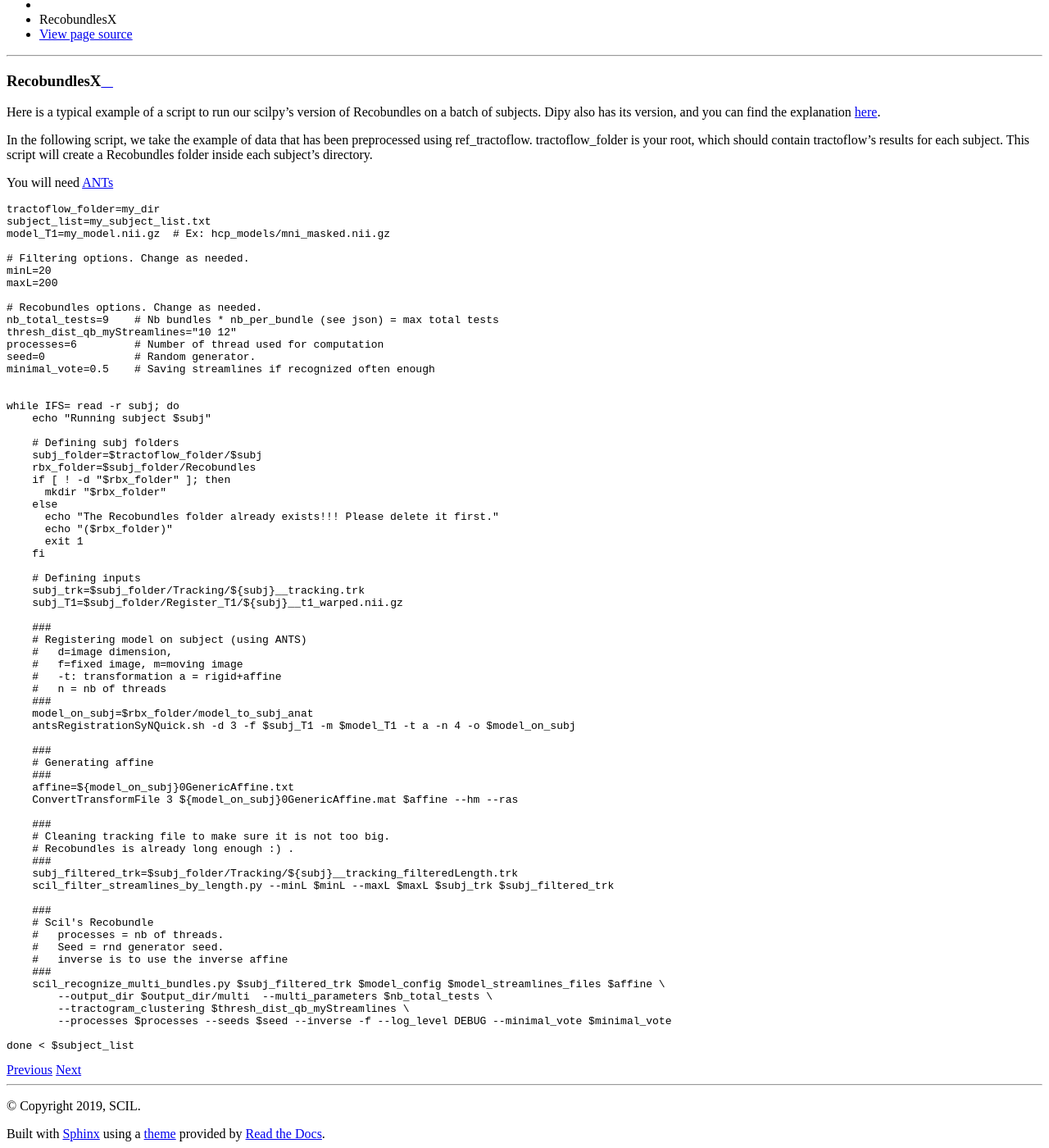
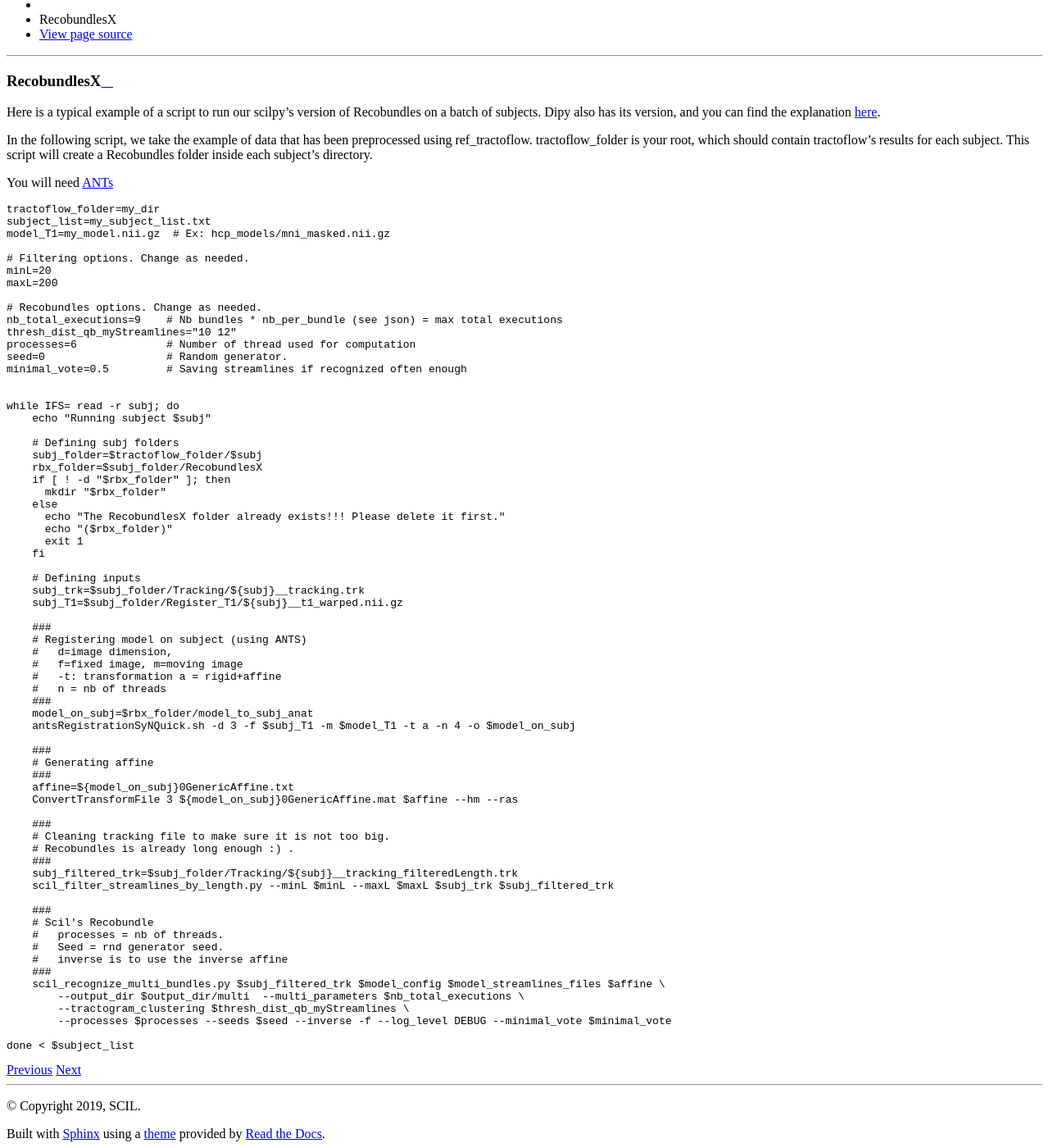
Before and after one commit to scilus/scil-documentation, a Sphinx documentation site: the page built from source/our_tools/recobundles.rst, in a window 1280 px wide and 1400 px high, scrolled down 688 px. Shown: the whole window at 82% size. Built offline with Sphinx 7.4.7 and the Read the Docs theme 2.0.0, drawn with Linux system fonts in a browser that asks for light colours.

Commit message:
answering Francois's comments

```diff
--- a/source/our_tools/recobundles.rst
+++ b/source/our_tools/recobundles.rst
@@ -18,11 +18,11 @@ You will need :ref:`ref_ants`
     maxL=200
 
     # Recobundles options. Change as needed.
-    nb_total_tests=9    # Nb bundles * nb_per_bundle (see json) = max total tests
+    nb_total_executions=9    # Nb bundles * nb_per_bundle (see json) = max total executions
     thresh_dist_qb_myStreamlines="10 12"
-    processes=6         # Number of thread used for computation
-    seed=0              # Random generator.
-    minimal_vote=0.5    # Saving streamlines if recognized often enough
+    processes=6              # Number of thread used for computation
+    seed=0                   # Random generator.
+    minimal_vote=0.5         # Saving streamlines if recognized often enough
 
 
     while IFS= read -r subj; do
@@ -30,11 +30,11 @@ You will need :ref:`ref_ants`
 
         # Defining subj folders
         subj_folder=$tractoflow_folder/$subj
-        rbx_folder=$subj_folder/Recobundles
+        rbx_folder=$subj_folder/RecobundlesX
         if [ ! -d "$rbx_folder" ]; then
           mkdir "$rbx_folder"
         else
-          echo "The Recobundles folder already exists!!! Please delete it first."
+          echo "The RecobundlesX folder already exists!!! Please delete it first."
           echo "($rbx_folder)"
           exit 1
         fi
@@ -73,7 +73,7 @@ You will need :ref:`ref_ants`
         #   inverse is to use the inverse affine
         ###
         scil_recognize_multi_bundles.py $subj_filtered_trk $model_config $model_streamlines_files $affine \
-            --output_dir $output_dir/multi  --multi_parameters $nb_total_tests \
+            --output_dir $output_dir/multi  --multi_parameters $nb_total_executions \
             --tractogram_clustering $thresh_dist_qb_myStreamlines \
             --processes $processes --seeds $seed --inverse -f --log_level DEBUG --minimal_vote $minimal_vote
 
```
